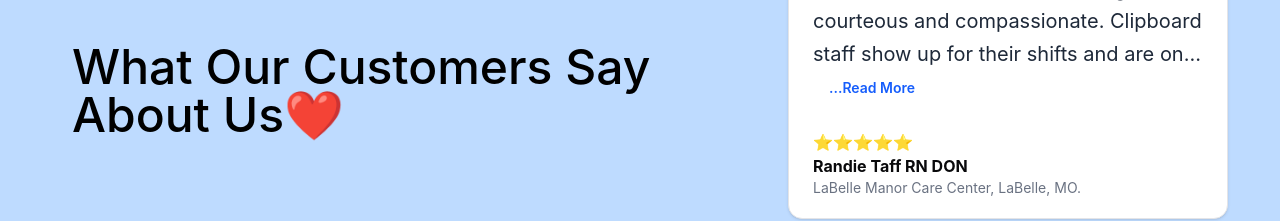
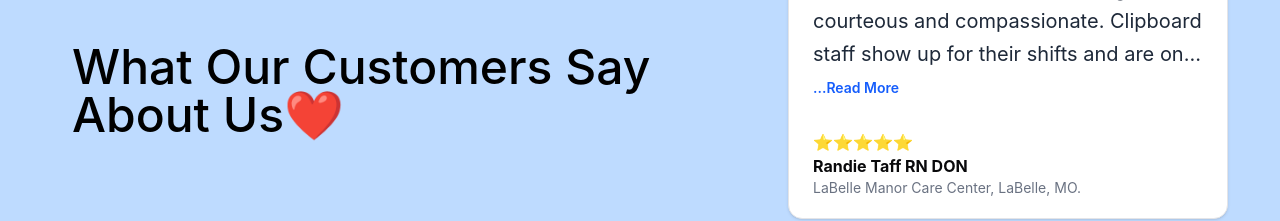
Before and after one commit to brandhawa99/shift-board, a React (Vite) app: page / in a window 1280 px wide. Shown: the part 597-818 px from the top of the page. Built offline with nearby package versions, Linux system fonts and the light colour scheme.

Commit message:
Updated expand/ read more button styles

```diff
--- a/src/components/ReviewPopup.tsx
+++ b/src/components/ReviewPopup.tsx
@@ -10,7 +10,7 @@ const ReviewPopup = ({ review, location, name, rating, isLong }: ReviewPopUpProp
   return (
     <Dialog>
       <DialogTrigger asChild>
-        <Button variant={"link"} className="self-start text-blue-600 font-semibold hover:text-blue-700"
+        <Button variant={"link"} className="self-start p-0 text-blue-600 font-semibold hover:text-blue-700"
         >{isLong ? "...Read More" : "Expand"}
         </Button>
       </DialogTrigger>
```
